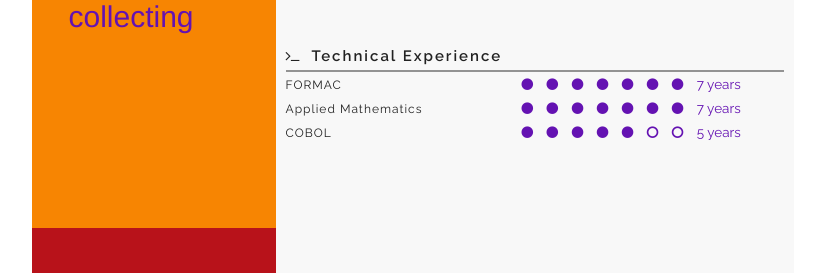
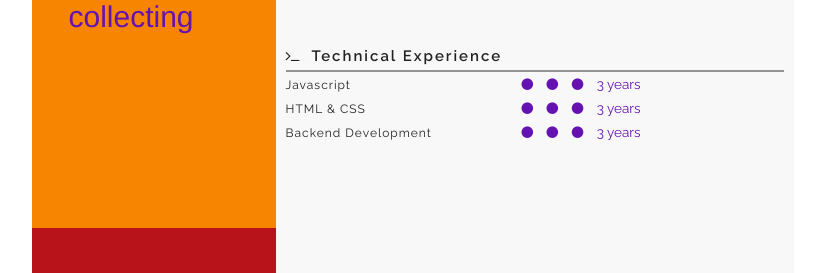
Before and after one commit to dvbrk/resume-skeletion, a plain HTML site: page resume/index.html in a window 1280 px wide. Shown: the part 774-1047 px from the top of the page, without its empty margins (211-1026 px from the left). Drawn offline with nearby package versions, Linux system fonts and the light colour scheme.

Commit message:
Update index.html

```diff
--- a/resume/index.html
+++ b/resume/index.html
@@ -224,52 +224,41 @@
         <div class="row-separator grey-line">&nbsp;</div>
         <div class="row">
           <div class="five columns">
-            <span class="skill">FORMAC</span>
+            <span class="skill">Javascript</span>
           </div>
           <div class="seven columns">
             <span class="graph">
               <i class="fa fa-circle"></i>
               <i class="fa fa-circle"></i>
 		    <i class="fa fa-circle"></i>
-              <i class="fa fa-circle"></i>
-              <i class="fa fa-circle"></i>
-              <i class="fa fa-circle"></i>
-              <i class="fa fa-circle"></i>
-              7 years
+              3 years
             </span>
           </div>
         </div>
         <div class="row">
           <div class="five columns">
-            <span class="skill">Applied Mathematics</span>
+            <span class="skill">HTML & CSS</span>
           </div>
           <div class="seven columns">
             <span class="graph">
               <i class="fa fa-circle"></i>
               <i class="fa fa-circle"></i>
 		    <i class="fa fa-circle"></i>
-              <i class="fa fa-circle"></i>
-              <i class="fa fa-circle"></i>
-              <i class="fa fa-circle"></i>
-              <i class="fa fa-circle"></i>
-              7 years
+              3 years
             </span>
           </div>
         </div>
         <div class="row">
           <div class="five columns">
-            <span class="skill">COBOL</span>
+            <span class="skill">Backend Development </span>
           </div>
           <div class="seven columns">
             <span class="graph">
               <i class="fa fa-circle"></i>
               <i class="fa fa-circle"></i>
               <i class="fa fa-circle"></i>
-              <i class="fa fa-circle"></i>
-              <i class="fa fa-circle"></i>
-              <i class="fa fa-circle-o"></i>
-              <i class="fa fa-circle-o"></i>
-              5 years
+
+              3 years
             </span>
           </div>
         </div>
```
Lines whose indentation alone changed are shown as unchanged.
